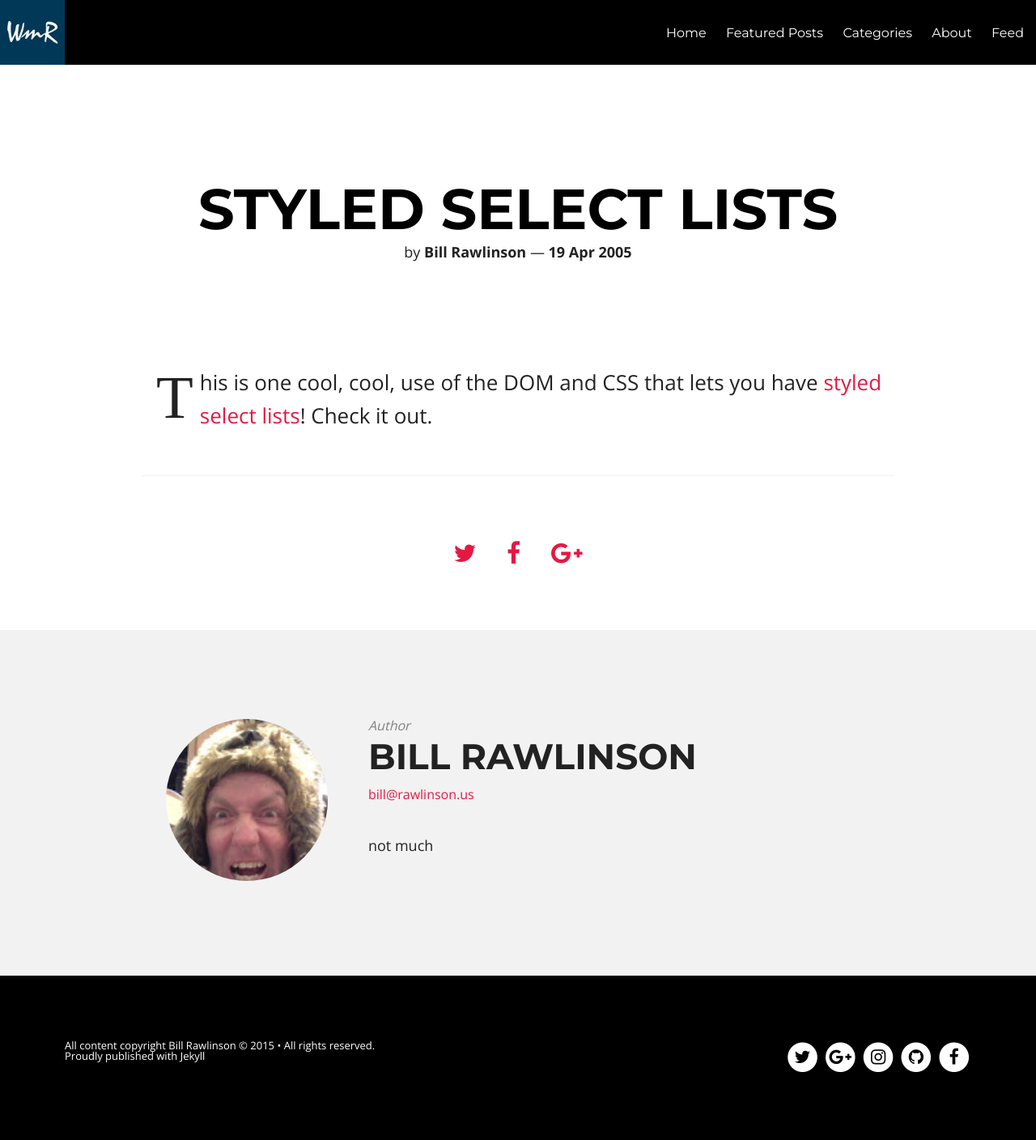
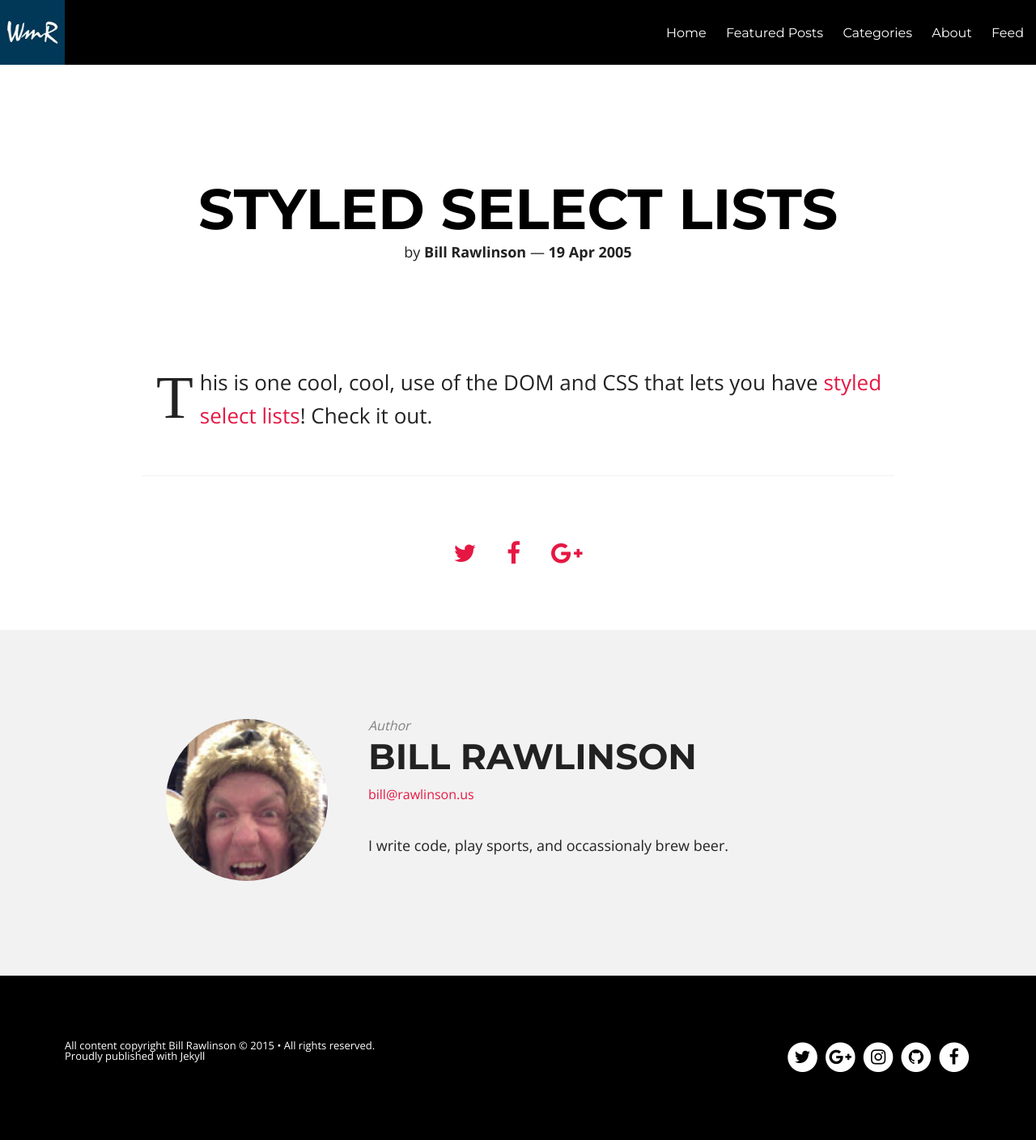
Before and after one commit to finalcut/finalcut.github.io, a Jekyll site: the page built from _posts/2005-04-19-styled-select-lists.markdown, in a window 1280 px wide. Shown: the whole page at 81% size. Built offline with Jekyll 4.4.1, drawn with Linux system fonts in a browser that asks for light colours; nearby versions of some CDN libraries; Markdown is read by kramdown in place of the engine named in the settings.

Commit message:
added description

```diff
--- a/_config.yml
+++ b/_config.yml
@@ -17,7 +17,7 @@ owner:
   avatar:         bill.jpg
   email:          bill@rawlinson.us
   # Use the coder's toolbox at http://coderstoolbox.net/string/#!encoding=xml&action=encode&charset=us_ascii to encode your description into XML string
-  description:    not much
+  description:    I write code, play sports, and occassionaly brew beer.
   # Social networking links used in footer. Update and remove as you like.
   twitter:        finalcut
   facebook:       bill.rawlinson
```
